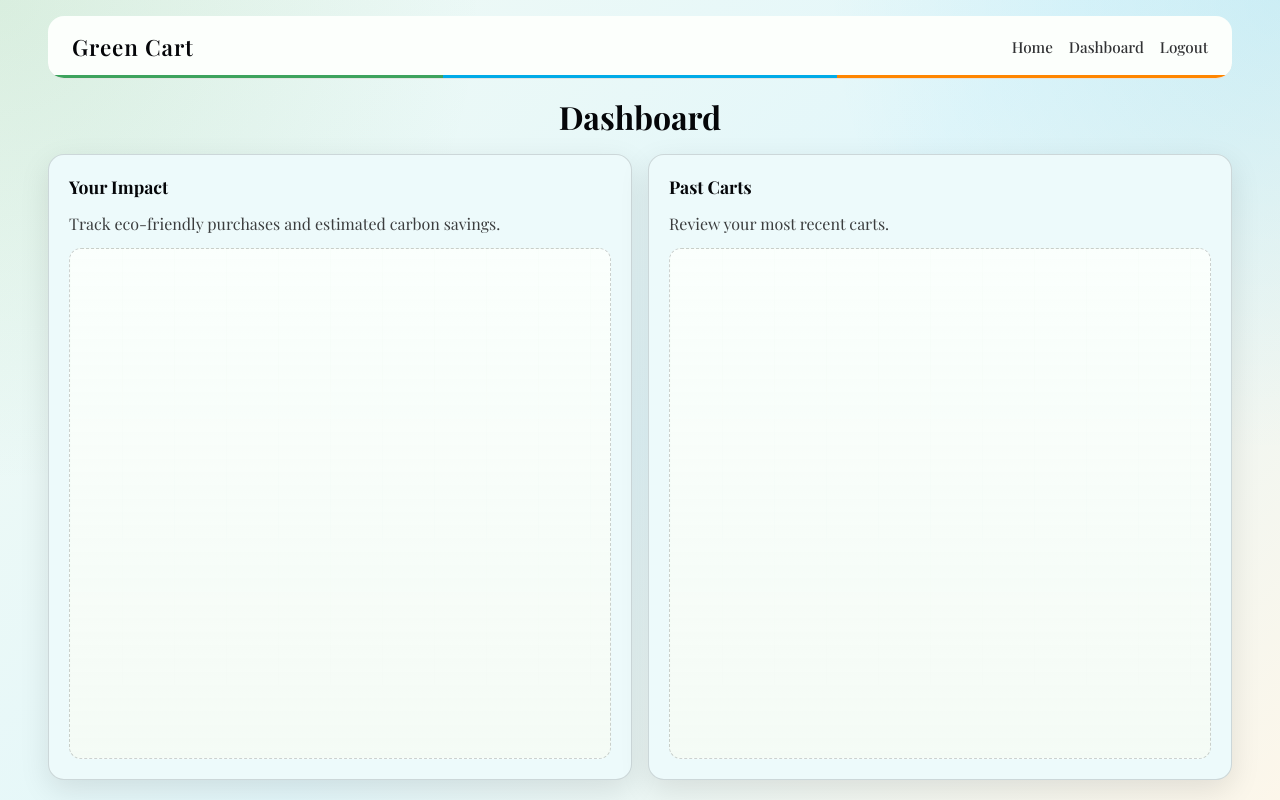
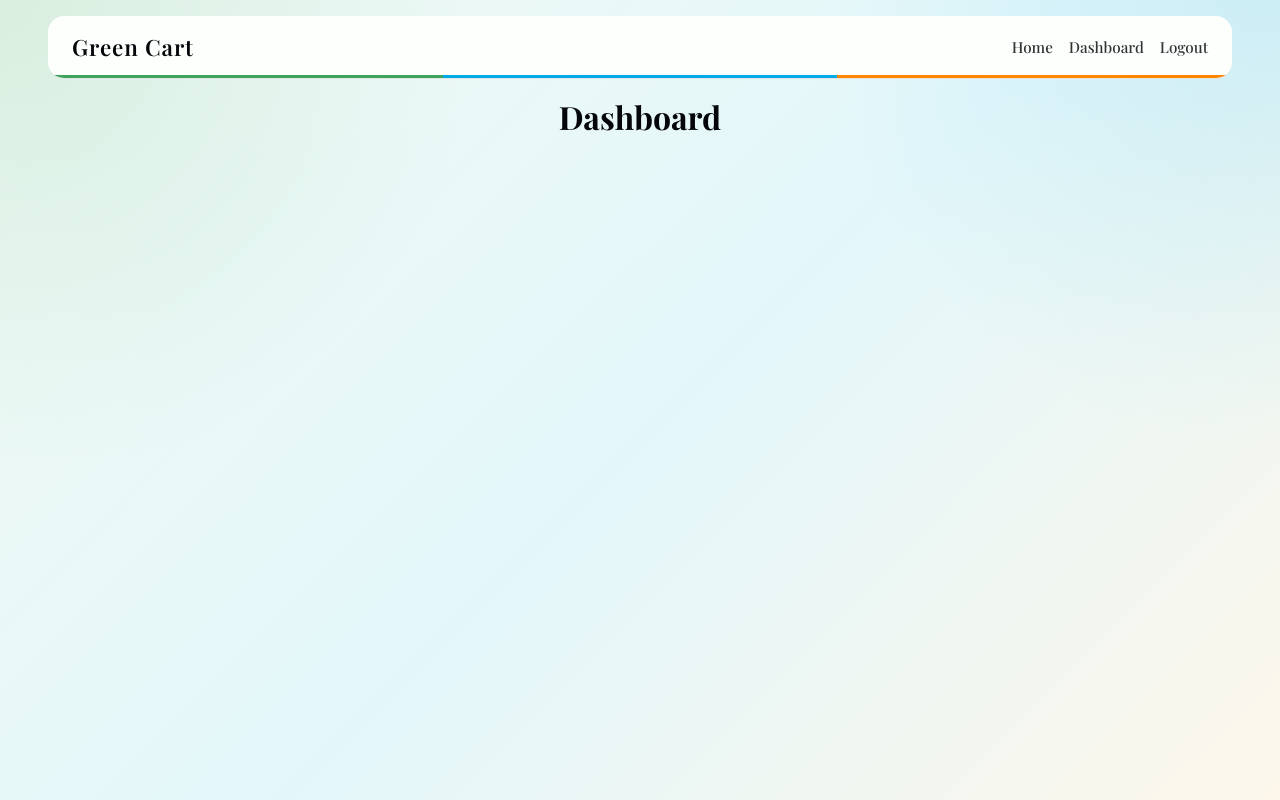
Before and after one commit to JoshuaE92/BlooomKnights2026, a React (Vite) app in the folder bloomKnights26/: page /dashboard in a window 1280 px wide. Built offline with nearby package versions, Linux system fonts and the light colour scheme; sample sign-in values are in the browser's storage.

Commit message:
dashboard needs more work. nothing changed (empty)

```diff
--- a/bloomKnights26/src/pages/Dashboard.jsx
+++ b/bloomKnights26/src/pages/Dashboard.jsx
@@ -8,23 +8,8 @@ function Dashboard() {
             <div className="dashboard-shell">
                 <h1>Dashboard</h1>
                 <div className="dashboard-content">
-                    <div className="dashboard-section">
-                        <div className="dashboard-section__header">
-                            <h2>Your Impact</h2>
-                        </div>
-                        <p className="dashboard-section__description">
-                            Track eco-friendly purchases and estimated carbon savings.
-                        </p>
-                        <div className="dashboard-placeholder" aria-hidden="true" />
-                    </div>
-                    <div className="dashboard-section">
-                        <div className="dashboard-section__header">
-                            <h2>Past Carts</h2>
-                        </div>
-                        <p className="dashboard-section__description">
-                            Review your most recent carts.
-                        </p>
-                        <div className="dashboard-placeholder" aria-hidden="true" />
+                    <div className="rating">
+
                     </div>
                 </div>
             </div>
```
Also changed, not shown: bloomKnights26/src/pages/StarRating.jsx (added).
